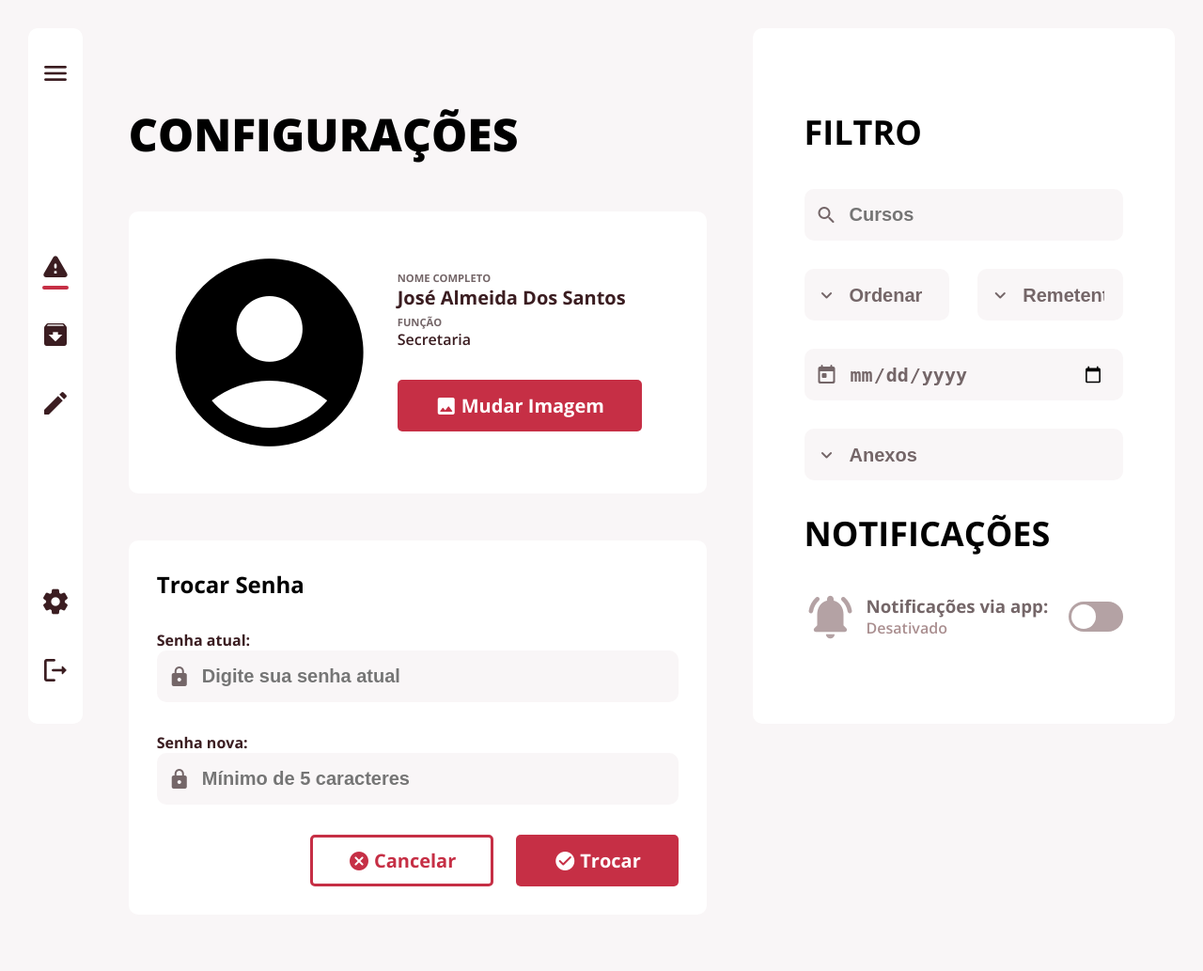
After one commit to Monkey-Type/API-DSM, a Flask app: page /config in a window 1280 px wide. The commit adds this page. Shown: the whole page at 94% size. Run offline with Flask 2, Linux system fonts and the light colour scheme.

Commit message:
Página de configurações finalizada

```diff
--- a/src/routes.py
+++ b/src/routes.py
@@ -5,4 +5,8 @@ routes = Blueprint('routes', __name__)
 
 @routes.route('/')
 def main():
-    return render_template('base.html')
+    return render_template('home.html')
+
+@routes.route('/config')
+def config():
+    return render_template('config.html')
--- a/src/static/style/base.css
+++ b/src/static/style/base.css
@@ -22,6 +22,7 @@
   --h1-font-size:3rem;
   --h2-font-size:2.25rem;
   --h3-font-size:1.25rem;
+  --h4-font-size:0.70rem;
   --p-font-size:1rem;
   --menu-font-size:1.75rem;
   --search-font-size:1.625rem;
@@ -36,6 +37,7 @@
   --small-icon:1.5rem;
   --medium-icon:2rem;
   --big-icon:3.5rem;
+  --extra-big-icon:15rem;
   --search-icon:1.75rem;
 
   /* border-radius */
@@ -44,7 +46,6 @@
 
   /* gap */
   --default-gap: 30px;
-
 }
 
 /* estilos base */
@@ -64,7 +65,6 @@ input, select, input::placeholder, input::-moz-placeholder, input::-webkit-input
      text-indent: -2px;
   }
 }
-
 
 /* tamanho dos icons */
 .material-icons-round.small-icon{
@@ -97,7 +97,6 @@ a{
 a:link, a:visited{
   color:var(--primary-text-color);
 }
-
 
 /* estilos dos inputs */
 
@@ -190,7 +189,6 @@ a:link, a:visited{
   font-size: var(--small-icon)
 }
 
-
 /* btn-full */
 
 .btn-full{
@@ -204,10 +202,6 @@ a:link, a:visited{
   outline: 3px solid var(--primary-accent-color);
   outline-offset: -3px;
 }
-
-
-
-
 
 /* outros */
 
@@ -283,6 +277,7 @@ body{
 /* navbar da direita */
 
 /* Menu title */
+
 .section-title{
   margin-bottom: 1em;
   font-size: var(--h2-font-size);
@@ -323,7 +318,6 @@ body{
 
 /* Menu de notificação */
 
-
 .notifications-wrapper{
   display: flex;
   gap: 10px;
@@ -349,9 +343,7 @@ body{
   flex:auto;
 }
 
-
 /* Meio da página */
-
 
 .middle-box{
   display: flex;
@@ -365,8 +357,8 @@ body{
   max-width: 675px;
 }
 
+/* Serch box */
 
-/* Serch box */
 .search-box{
   height: 65px;
 }
@@ -385,8 +377,8 @@ body{
   background-color: var(--card-bg-color);
 }
 
+/* Conteudo principal (Cards) */
 
-/* Conteudo principal (Cards) */
 main{
   display: flex;
   flex-direction: column;
@@ -415,7 +407,6 @@ main{
   align-items: flex-end;
   justify-content: space-between;
 }
-
 
 .title-text{
   font-size: var(--h2-font-size);
--- /dev/null
+++ b/src/static/style/config.css
@@ -0,0 +1,67 @@
+.card-box-profile, .card-box-password{
+    width: 615px;
+    margin-top: 50px;
+}
+
+.card-img span{
+    float: left;
+    font-size: var(--extra-big-icon);
+}
+
+.card-div-right{
+    display: flex;
+    flex-direction: column;
+    margin-top: 1.7em;
+    padding-left: 1em;
+}
+
+.texts p{
+    font-size: var(--p-font-size);
+    color: var(--primary-text-color);
+    font-weight: var(--semi-bold);
+    white-space: nowrap;
+}
+
+.texts h2{
+    font-size: var(--h3-font-size);
+    color: var(--primary-text-color);
+    font-weight: var(--bold);
+    white-space: nowrap;
+}
+
+.texts h4{
+    margin-top: 0.5em;
+    font-size: var(--h4-font-size);
+    color: var(--secondary-text-color);
+    font-weight: var(--bold);
+    white-space: nowrap;
+}
+
+.button-img{
+    display: flex;
+    gap:1.5em;
+    margin-top: 2em;
+    align-items: center;
+    justify-content: space-between;
+}
+
+.text-password h1{
+    font-size: var(--h2-font-size);
+    color: var(--primary-text-color);
+    font-weight: var(--bold);
+}
+
+.text-password p{
+    margin-top: 2em;
+    font-size: var(--p-font-size);
+    color: var(--primary-text-color);
+    font-weight: var(--bold);
+}
+
+.button-password{
+    display: flex;
+    gap:1.5em;
+    margin-top: 2em;
+    align-items: center;
+    justify-content: flex-end;
+}
--- a/src/templates/base.html
+++ b/src/templates/base.html
@@ -11,7 +11,7 @@
     href="https://fonts.googleapis.com/css2?family=Open+Sans:ital,wght@0,400;0,600;0,700;0,800;1,400;1,600&display=swap"
     rel="stylesheet">
   <link href="https://fonts.googleapis.com/css2?family=JetBrains+Mono&display=swap" rel="stylesheet">
-  <title>Document</title>
+  {% block head %}{% endblock %}
 </head>
 
 <body>
@@ -24,7 +24,7 @@
           </button>
         </div>
         <div class="main-nav-items middle-items">
-          <a href="">
+          <a href="/">
             <span class="material-icons-round medium-icon">warning</span>
             <div class="selection-bar is-selected"></div>
           </a>
@@ -38,7 +38,7 @@
           </a>
         </div>
         <div class="main-nav-items bottom-items">
-          <a href="">
+          <a href="/config">
             <span class="material-icons-round medium-icon">settings</span>
             <div class="selection-bar"></div>
           </a>
--- /dev/null
+++ b/src/templates/config.html
@@ -0,0 +1,56 @@
+{% extends 'base.html' %}
+
+{% block head %}
+<link rel="stylesheet" href="{{url_for('static', filename='style/config.css')}}">
+{% endblock %}
+
+{% block search %}
+{% endblock %}
+
+{% block main %}
+<div class="main-text">CONFIGURAÇÕES</div>
+<div class="card-box card-box-profile">
+    <div class="card-img">
+        <span class="material-icons-round extra-big-icon">account_circle</span>
+    </div>
+    <div class="card-div-right">
+        <div class="texts">
+        <h4>NOME COMPLETO</h4>
+        <h2>José Almeida Dos Santos</h2>
+        <h4>FUNÇÃO</h4>
+        <p>Secretaria</p>
+        </div>
+        <div class="button-img">
+        <button class="btn btn-full">
+            <span class="material-icons-round">image</span>
+            <p>Mudar Imagem</p>
+        </button>
+        </div>
+    </div>
+</div>
+<div class="card-box card-box-password">
+    <div class="text-password">
+    <h2>Trocar Senha</h2>
+    <p>Senha atual:</p>
+    <div class="input-wrapper small-input">
+        <input type="search" name="senha" placeholder="Digite sua senha atual">
+        <span class="material-icons-round">lock</span>
+    </div>
+    <p>Senha nova:</p>
+    <div class="input-wrapper small-input">
+        <input type="search" name="senha" placeholder="Mínimo de 5 caracteres">
+        <span class="material-icons-round">lock</span>
+    </div>
+    </div>
+    <div class="button-password">
+        <button class="btn btn-empty">
+            <span class="material-icons-round">cancel</span>
+            <p>Cancelar</p>
+        </button>
+        <button class="btn btn-full">
+            <span class="material-icons-round">check_circle</span>
+            <p>Trocar</p>
+        </button>
+    </div>
+</div>
+{% endblock %}
--- a/src/templates/home.html
+++ b/src/templates/home.html
@@ -1,5 +1 @@
 {% extends 'base.html' %}
-
-{% block main %}
-
-{% endblock %}
```
